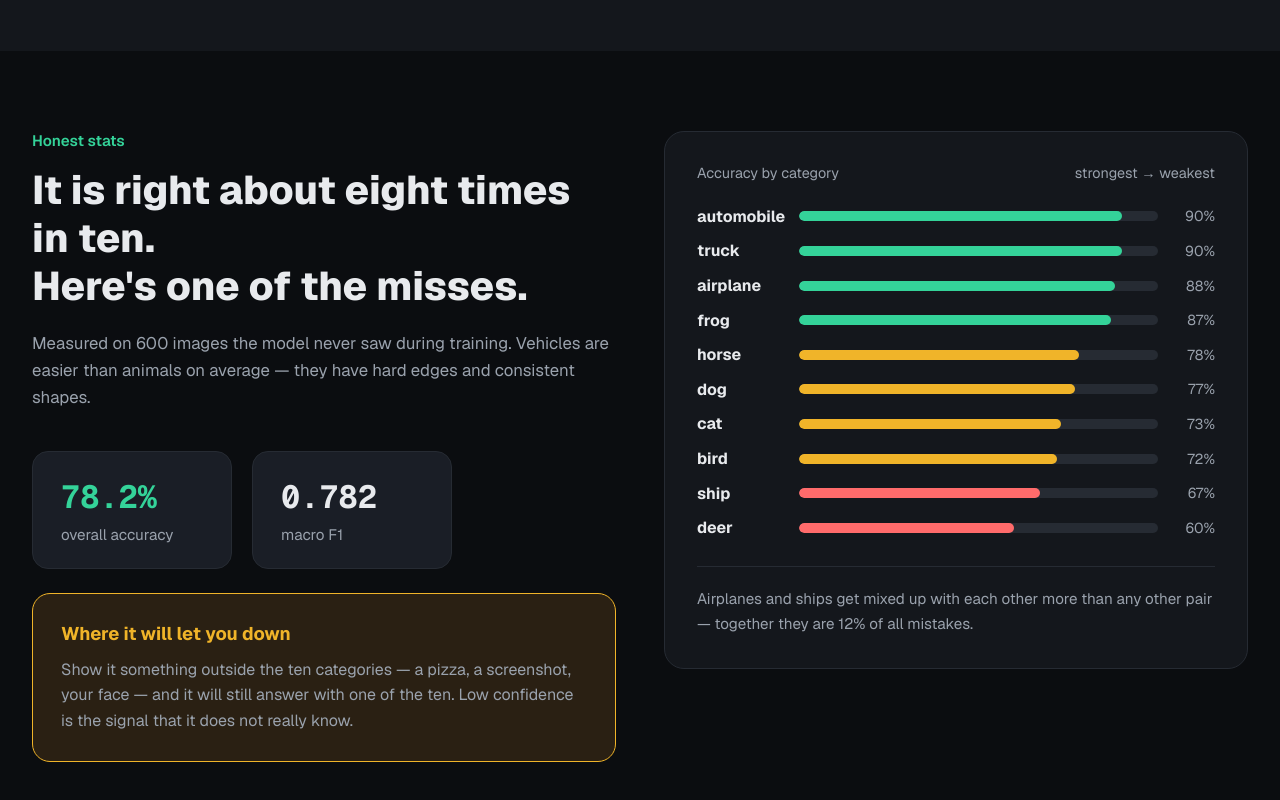
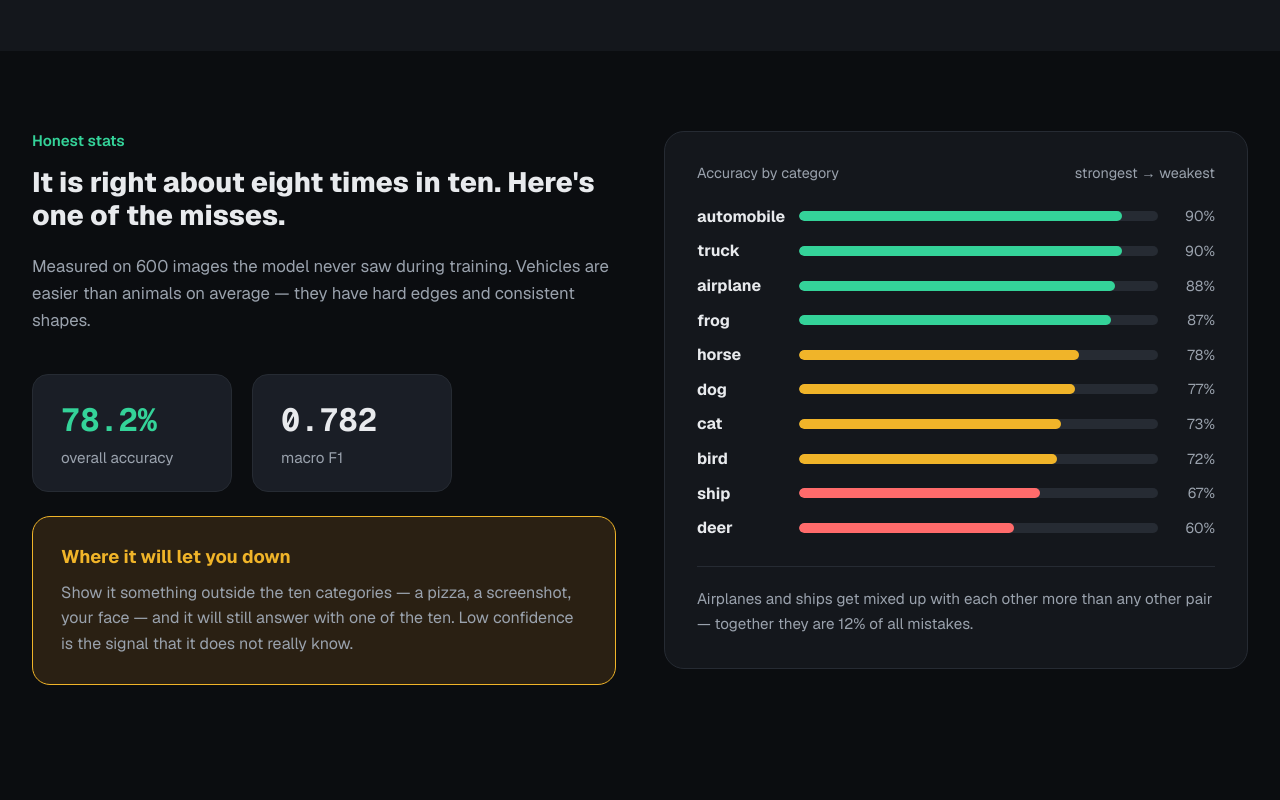
Before and after one commit to IshakAbdiazizHussen/Ai-image-classifer-, a Next.js app in the folder frontend/: page / in a window 1280 px wide. Shown: the part 1648-2448 px from the top of the page. After the commit the page ends 2413 px from the top, so only its background shows below. Built offline with nearby package versions, Linux system fonts and the light colour scheme.

Commit message:
something done

```diff
--- a/frontend/app/globals.css
+++ b/frontend/app/globals.css
@@ -598,16 +598,27 @@ button:disabled {
 .honest-stats-title {
   margin: 1rem 0 0;
   max-width: 900px;
-  /* The old clamp() floor (1.75rem = 28px) was too large below ~430px —
-     "It is right about eight times in ten." (the text before the manual
-     <br/>) doesn't fit that width at 28px, so it wrapped mid-sentence
-     into a 3rd/4th line instead of staying on its own line. Verified via
-     a direct viewport sweep (320px-1728px) that this formula keeps both
-     sentences to exactly one physical line each at every width. */
+  /* No manual <br/> — this wraps naturally, same as the reference.
+     clamp() floor tuned (viewport sweep 320px-1728px) for when
+     .honest-stats-left is the single full-width column, below the
+     900px breakpoint where .honest-stats-grid is still one column. */
   font-size: clamp(15px, calc(5.5vw - 2.5px), 2.5rem);
   font-weight: 800;
   line-height: 1.2;
   color: var(--text);
+}
+
+/* Above 900px, .honest-stats-grid switches to two columns and this
+   title's real container shrinks to roughly half the section width
+   (~450-620px) — but the clamp() above still scales by *viewport* width,
+   not container width, so it kept sizing for a much wider box than it
+   actually has and wrapped into 3 ugly lines instead of 2. Verified via
+   a direct sweep (1000px-1728px viewport) that 28px keeps it to a clean
+   2 lines at every width in the two-column regime. */
+@media (min-width: 901px) {
+  .honest-stats-title {
+    font-size: 28px;
+  }
 }
 
 .honest-stats-subtitle {
--- a/frontend/components/HonestStats.tsx
+++ b/frontend/components/HonestStats.tsx
@@ -34,9 +34,8 @@ export function HonestStats() {
           <div className="honest-stats-left">
             <p className="section-eyebrow">Honest stats</p>
             <h2 className="honest-stats-title">
-              It is right about eight times in ten.
-              <br />
-              Here&apos;s one of the misses.
+              It is right about eight times in ten. Here&apos;s one of the
+              misses.
             </h2>
             <p className="honest-stats-subtitle">
               Measured on 600 images the model never saw during training.
```
